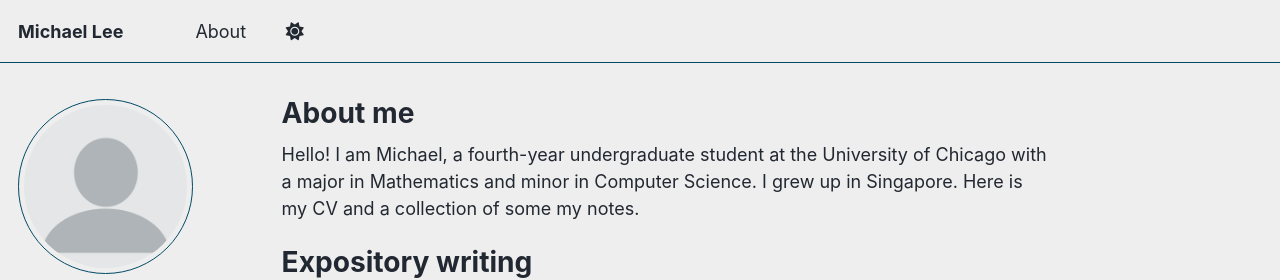
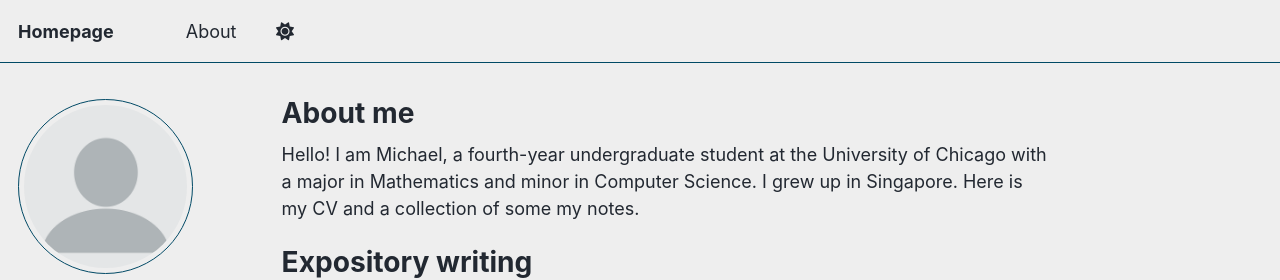
Before and after one commit to leemichaeljh/leemichaeljh.github.io, a Jekyll site: the page built from _pages/about.md, in a window 1280 px wide. Shown: the top 280 px of the page. Built offline with Jekyll 4.4.1, drawn with Linux system fonts in a browser that asks for light colours; a script that is not in the unit is left out.

Commit message:
Change site title from 'Michael Lee' to 'Homepage'

```diff
--- a/_config.yml
+++ b/_config.yml
@@ -9,7 +9,7 @@
 # Basic Site Settings
 locale                   : "en-US"
 site_theme               : "air" # Currently available options are "default", "air"
-title                    : "Michael Lee"
+title                    : "Homepage"
 title_separator          : "-"
 name                     : &name "Michael Lee"
 description              : &description "Your Name's academic portfolio"   # Update this with a general description of your site, this is the default if not overridden by a page
```
